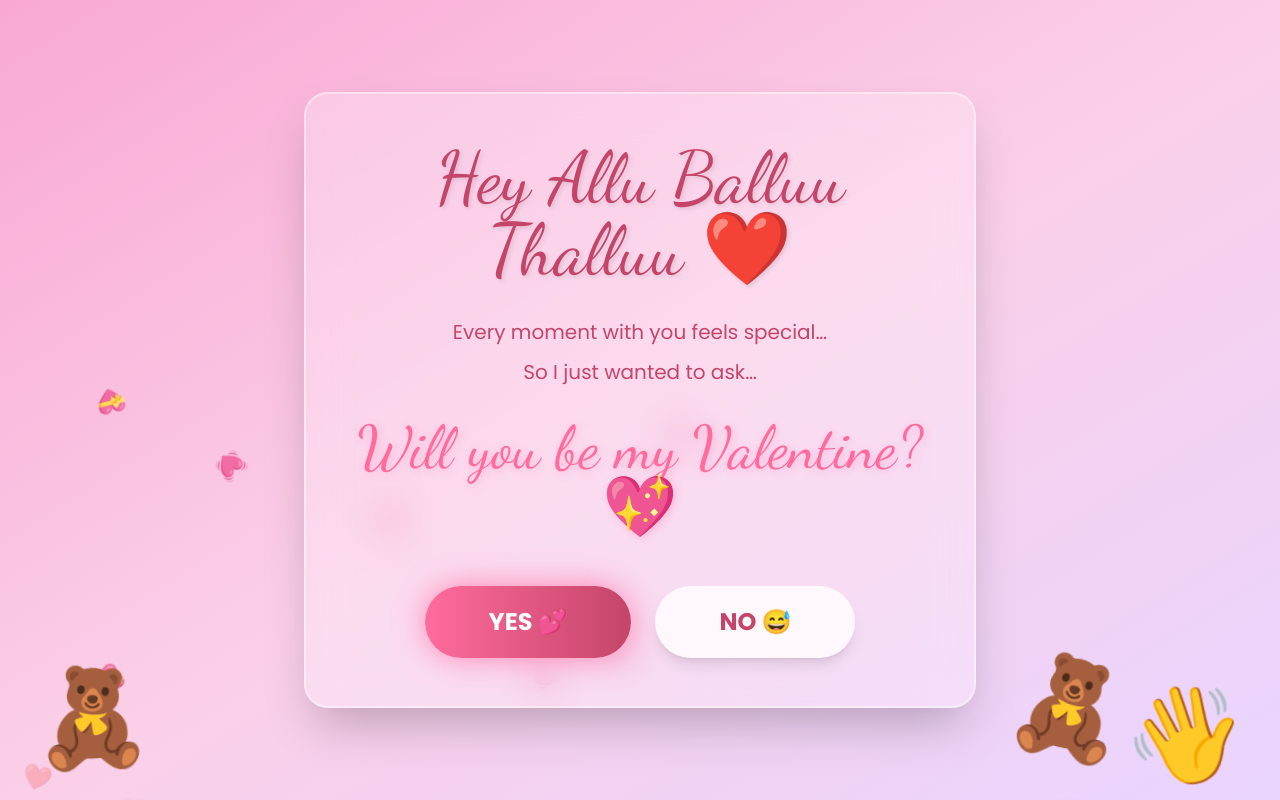
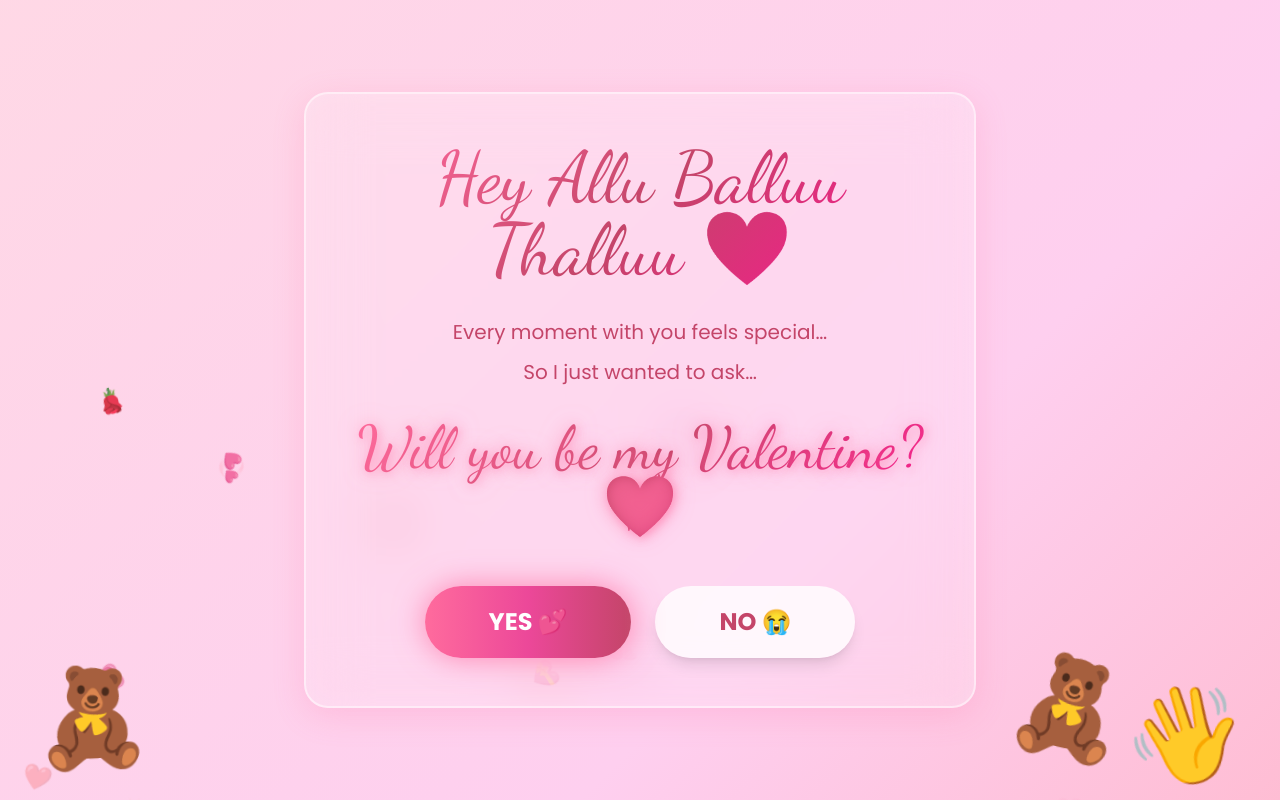
Before and after one commit to pradipkori/VALEN, a React (Vite) app: page / in a window 1280 px wide. Built offline with nearby package versions, Linux system fonts and the light colour scheme.

Commit message:
enhanced

```diff
--- a/src/components/CelebrationScreen.jsx
+++ b/src/components/CelebrationScreen.jsx
@@ -35,7 +35,7 @@ const CelebrationScreen = ({ girlfriendName }) => {
             initial={{ opacity: 0 }}
             animate={{ opacity: 1 }}
             exit={{ opacity: 0 }}
-            className="min-h-screen bg-gradient-to-br from-valentine-pink via-pink-400 to-valentine-dark overflow-y-auto py-12 px-4 relative"
+            className="min-h-screen animated-gradient overflow-y-auto py-12 px-4 relative"
         >
             {/* Confetti */}
             {showConfetti && (
@@ -43,8 +43,21 @@ const CelebrationScreen = ({ girlfriendName }) => {
                     width={windowSize.width}
                     height={windowSize.height}
                     recycle={true}
-                    numberOfPieces={200}
-                    colors={['#ff6b9d', '#c44569', '#ffc2d1', '#b983ff', '#ff1493']}
+                    numberOfPieces={300}
+                    colors={['#ff6b9d', '#c44569', '#ffc2d1', '#b983ff', '#ff1493', '#ffd700']}
+                    drawShape={ctx => {
+                        // Draw hearts
+                        ctx.beginPath()
+                        const x = 0
+                        const y = 0
+                        ctx.moveTo(x, y + 5)
+                        ctx.bezierCurveTo(x, y + 3, x - 5, y, x - 5, y)
+                        ctx.bezierCurveTo(x - 5, y - 3, x - 3, y - 5, x, y - 2)
+                        ctx.bezierCurveTo(x + 3, y - 5, x + 5, y - 3, x + 5, y)
+                        ctx.bezierCurveTo(x + 5, y, x, y + 3, x, y + 5)
+                        ctx.closePath()
+                        ctx.fill()
+                    }}
                 />
             )}
 
--- a/src/components/FloatingHearts.jsx
+++ b/src/components/FloatingHearts.jsx
@@ -3,7 +3,7 @@ import { useEffect, useState } from 'react'
 
 const FloatingHearts = ({ count = 20 }) => {
     const [hearts, setHearts] = useState([])
-    const heartEmojis = ['❤️', '💕', '💖', '💗', '💓', '💝', '💞']
+    const heartEmojis = ['❤️', '💕', '💖', '💗', '💓', '💝', '💞', '🌹', '✨', '💐']
 
     useEffect(() => {
         const newHearts = Array.from({ length: count }, (_, i) => ({
--- a/src/components/QuestionScreen.jsx
+++ b/src/components/QuestionScreen.jsx
@@ -52,7 +52,7 @@ const QuestionScreen = ({ girlfriendName, onYesClick }) => {
             initial={{ opacity: 0 }}
             animate={{ opacity: 1 }}
             exit={{ opacity: 0 }}
-            className="min-h-screen bg-gradient-to-br from-pink-300 via-pink-200 to-purple-200 flex items-center justify-center p-4 relative"
+            className="min-h-screen animated-gradient flex items-center justify-center p-4 relative"
         >
             <FloatingHearts count={20} />
 
@@ -67,14 +67,14 @@ const QuestionScreen = ({ girlfriendName, onYesClick }) => {
                 initial={{ scale: 0.8, y: 50 }}
                 animate={{ scale: 1, y: 0 }}
                 transition={{ duration: 0.8, ease: 'easeOut' }}
-                className="glass-effect rounded-3xl p-12 max-w-2xl w-full shadow-2xl relative z-20"
+                className="glass-effect shimmer rounded-3xl p-12 max-w-2xl w-full shadow-2xl relative z-20"
             >
                 {/* Title */}
                 <motion.h1
                     initial={{ y: -50, opacity: 0 }}
                     animate={{ y: 0, opacity: 1 }}
                     transition={{ delay: 0.3, duration: 0.6 }}
-                    className="font-handwriting text-6xl md:text-7xl text-valentine-dark text-center mb-8 text-shadow-soft"
+                    className="font-handwriting text-6xl md:text-7xl text-gradient text-center mb-8"
                 >
                     Hey {girlfriendName} ❤️
                 </motion.h1>
@@ -95,7 +95,7 @@ const QuestionScreen = ({ girlfriendName, onYesClick }) => {
                     initial={{ scale: 0 }}
                     animate={{ scale: 1 }}
                     transition={{ delay: 0.9, type: 'spring', stiffness: 200 }}
-                    className="font-handwriting text-5xl md:text-6xl text-valentine-pink text-center mb-12 text-shadow-glow"
+                    className="font-handwriting text-5xl md:text-6xl text-gradient text-center mb-12 text-shadow-glow"
                 >
                     Will you be my Valentine? 💖
                 </motion.h2>
@@ -110,10 +110,10 @@ const QuestionScreen = ({ girlfriendName, onYesClick }) => {
                     {/* YES Button */}
                     <motion.button
                         onClick={onYesClick}
-                        whileHover={{ scale: 1.1, y: -5 }}
+                        whileHover={{ scale: 1.15, y: -8 }}
                         whileTap={{ scale: 0.95 }}
                         animate={{ scale: yesButtonScale }}
-                        className="bg-gradient-to-r from-valentine-pink to-valentine-dark text-white font-bold text-xl md:text-2xl px-8 md:px-16 py-4 md:py-5 rounded-full shadow-lg hover:shadow-2xl transition-all duration-300 animate-glow"
+                        className="shimmer bg-gradient-to-r from-valentine-pink via-pink-500 to-valentine-dark text-white font-bold text-xl md:text-2xl px-8 md:px-16 py-4 md:py-5 rounded-full shadow-lg hover:shadow-2xl transition-all duration-300 animate-glow relative overflow-hidden"
                     >
                         YES 💕
                     </motion.button>
@@ -133,7 +133,7 @@ const QuestionScreen = ({ girlfriendName, onYesClick }) => {
                         whileHover={{ scale: 1.05 }}
                         className="bg-white/80 text-valentine-dark font-bold text-xl md:text-2xl px-8 md:px-16 py-4 md:py-5 rounded-full shadow-lg hover:shadow-xl transition-all duration-200"
                     >
-                        {noClickCount >= 3 ? '🥺' : 'NO 😅'}
+                        {noClickCount >= 3 ? '🥺' : 'NO 😭'}
                     </motion.button>
                 </motion.div>
 
--- a/src/index.css
+++ b/src/index.css
@@ -13,17 +13,81 @@
 
 @layer utilities {
     .glass-effect {
-        background: rgba(255, 255, 255, 0.25);
-        backdrop-filter: blur(20px);
-        border: 2px solid rgba(255, 255, 255, 0.4);
+        background: rgba(255, 255, 255, 0.15);
+        backdrop-filter: blur(30px);
+        border: 2px solid rgba(255, 255, 255, 0.5);
+        box-shadow: 0 8px 32px 0 rgba(255, 107, 157, 0.2),
+            inset 0 0 20px rgba(255, 255, 255, 0.1);
     }
 
     .text-shadow-soft {
-        text-shadow: 2px 2px 4px rgba(0, 0, 0, 0.1);
+        text-shadow: 2px 2px 8px rgba(0, 0, 0, 0.15);
     }
 
     .text-shadow-glow {
-        text-shadow: 2px 2px 8px rgba(255, 107, 157, 0.3);
+        text-shadow: 0 0 20px rgba(255, 107, 157, 0.6),
+            2px 2px 8px rgba(255, 107, 157, 0.4);
+    }
+
+    .text-gradient {
+        background: linear-gradient(135deg, #ff6b9d 0%, #c44569 50%, #ff1493 100%);
+        -webkit-background-clip: text;
+        -webkit-text-fill-color: transparent;
+        background-clip: text;
+    }
+
+    .shimmer {
+        position: relative;
+        overflow: hidden;
+    }
+
+    .shimmer::before {
+        content: '';
+        position: absolute;
+        top: 0;
+        left: -100%;
+        width: 100%;
+        height: 100%;
+        background: linear-gradient(90deg,
+                transparent,
+                rgba(255, 255, 255, 0.3),
+                transparent);
+        animation: shimmer 3s infinite;
+    }
+
+    @keyframes shimmer {
+        0% {
+            left: -100%;
+        }
+
+        100% {
+            left: 100%;
+        }
+    }
+
+    .animated-gradient {
+        background: linear-gradient(-45deg,
+                #ff9a9e,
+                #fecfef,
+                #ffdde1,
+                #ffc2d1,
+                #b983ff);
+        background-size: 400% 400%;
+        animation: gradientShift 15s ease infinite;
+    }
+
+    @keyframes gradientShift {
+        0% {
+            background-position: 0% 50%;
+        }
+
+        50% {
+            background-position: 100% 50%;
+        }
+
+        100% {
+            background-position: 0% 50%;
+        }
     }
 }
 
```
Also changed, not shown: src/components/LoveLetter.jsx (+22 -6 lines).
